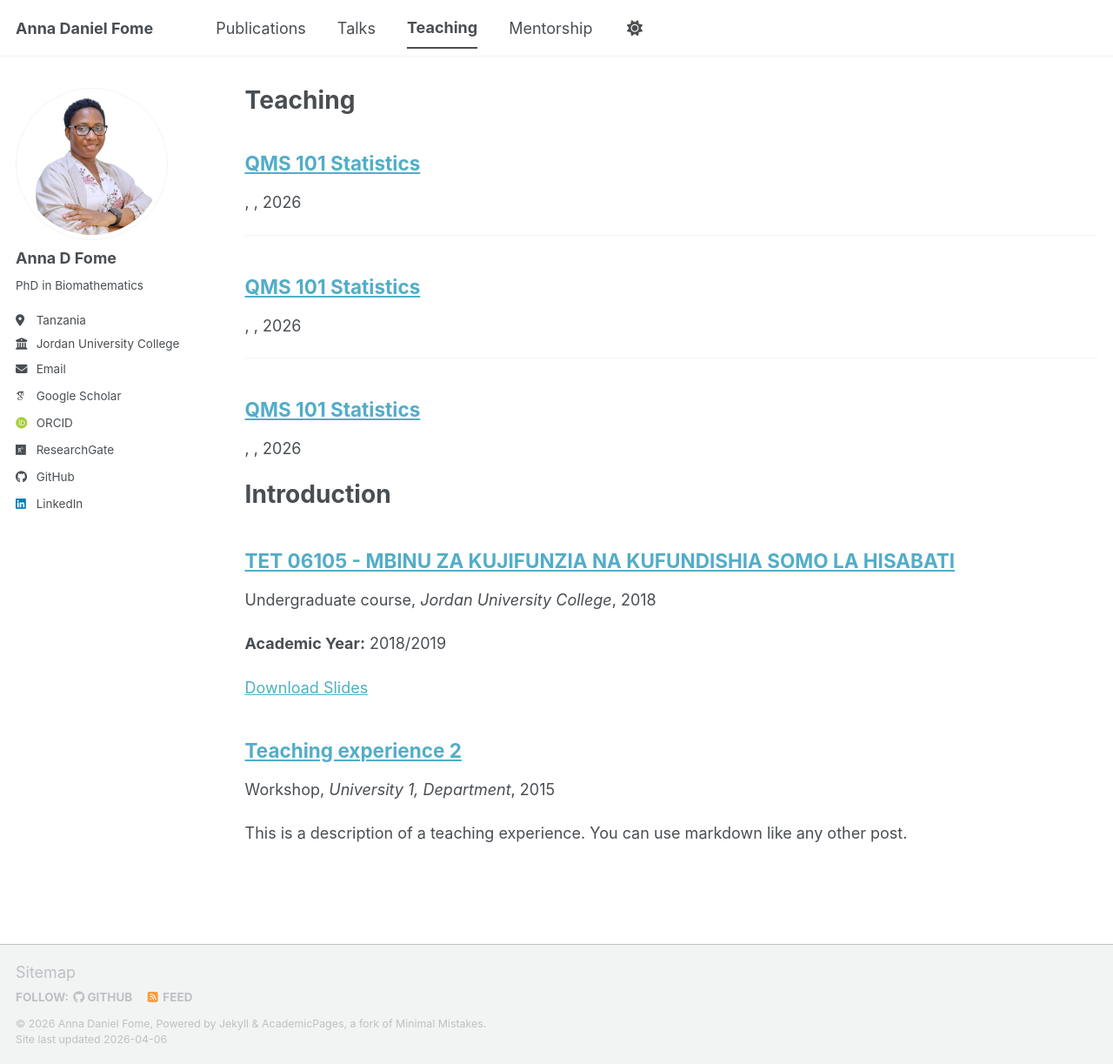
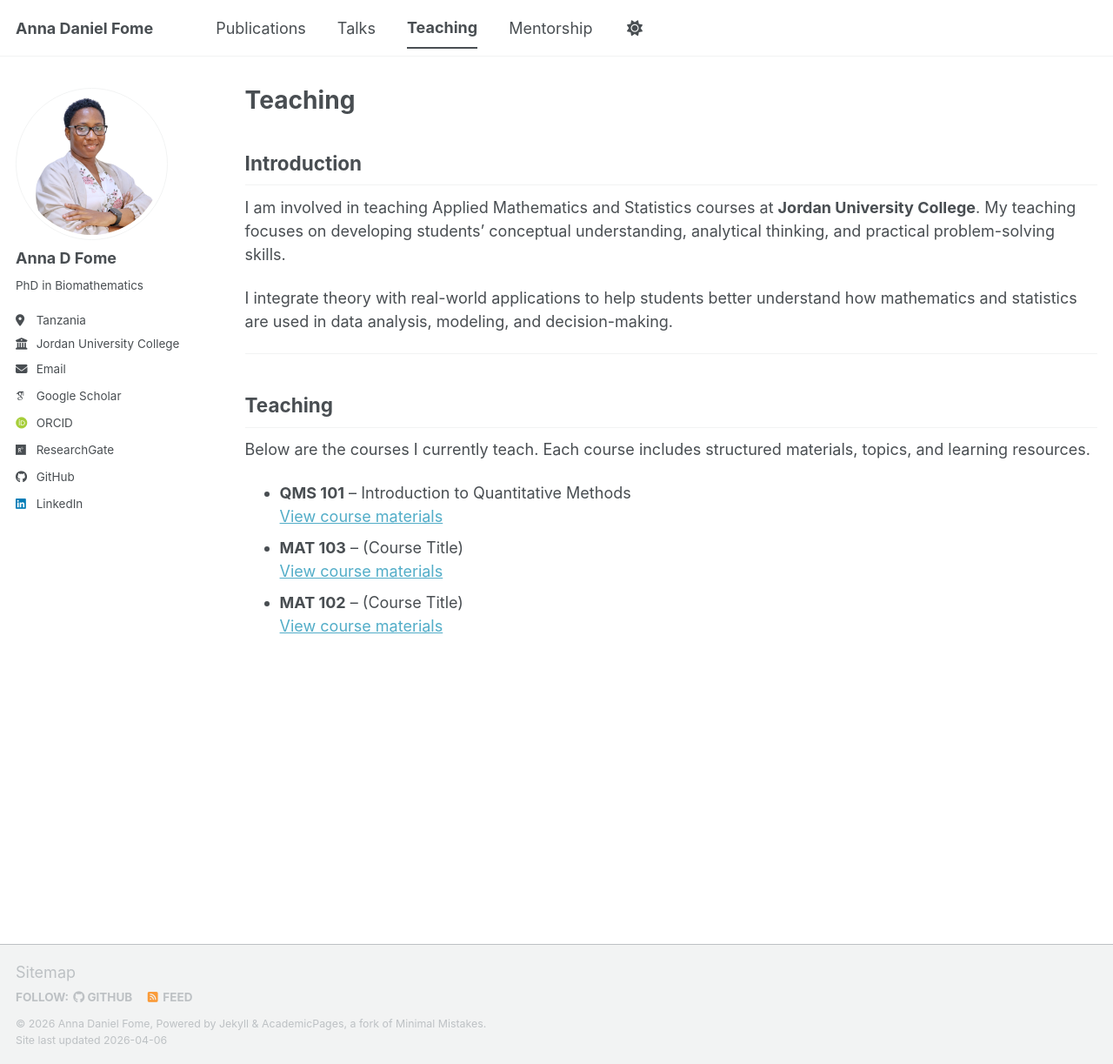
Before and after one commit to FomeA/FomeA.github.io, a Jekyll site: the page built from _pages/teaching.html, in a window 1280 px wide and 1223 px high. Shown: the whole window at 87% size. Built offline with Jekyll 4.4.1, drawn with Linux system fonts in a browser that asks for light colours; some web fonts are replaced; a script bundle is joined from its source files by our own code; library files that are not in the unit come from our copies.

Commit message:
Update teaching.html

```diff
--- a/_pages/teaching.html
+++ b/_pages/teaching.html
@@ -4,9 +4,46 @@ title: "Teaching"
 permalink: /teaching/
 author_profile: true
 ---
+<div class="page__content">
 
-{% include base_path %}
+  <!-- Introduction -->
+  <h2>Introduction</h2>
+  <p>
+    I am involved in teaching Applied Mathematics and Statistics courses at
+    <strong>Jordan University College</strong>. My teaching focuses on developing students’ conceptual understanding, analytical thinking, and practical problem-solving skills.
+  </p>
 
-{% for post in site.teaching reversed %}
-  {% include archive-single.html %}
-{% endfor %}
+  <p>
+    I integrate theory with real-world applications to help students better understand how mathematics and statistics are used in data analysis, modeling, and decision-making.
+  </p>
+
+  <hr>
+
+  <!-- Teaching Section -->
+  <h2>Teaching</h2>
+
+  <p>
+    Below are the courses I currently teach. Each course includes structured materials, topics, and learning resources.
+  </p>
+
+  <ul>
+    <li>
+      <strong>QMS 101</strong> – Introduction to Quantitative Methods
+      <br>
+      <a href="/teaching/qms101/">View course materials</a>
+    </li>
+
+    <li>
+      <strong>MAT 103</strong> – (Course Title)
+      <br>
+      <a href="/teaching/mat103/">View course materials</a>
+    </li>
+
+    <li>
+      <strong>MAT 102</strong> – (Course Title)
+      <br>
+      <a href="/teaching/mat102/">View course materials</a>
+    </li>
+  </ul>
+
+</div>
```
